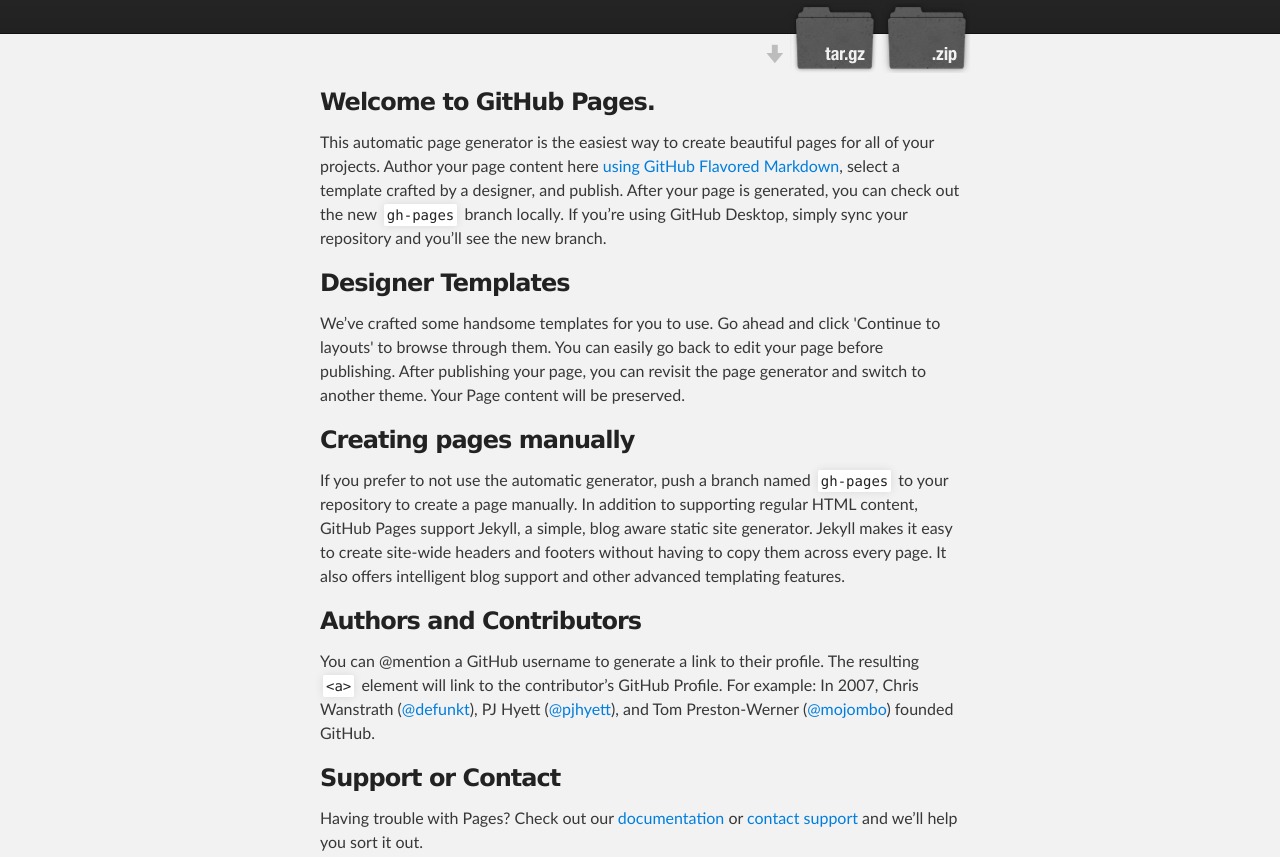
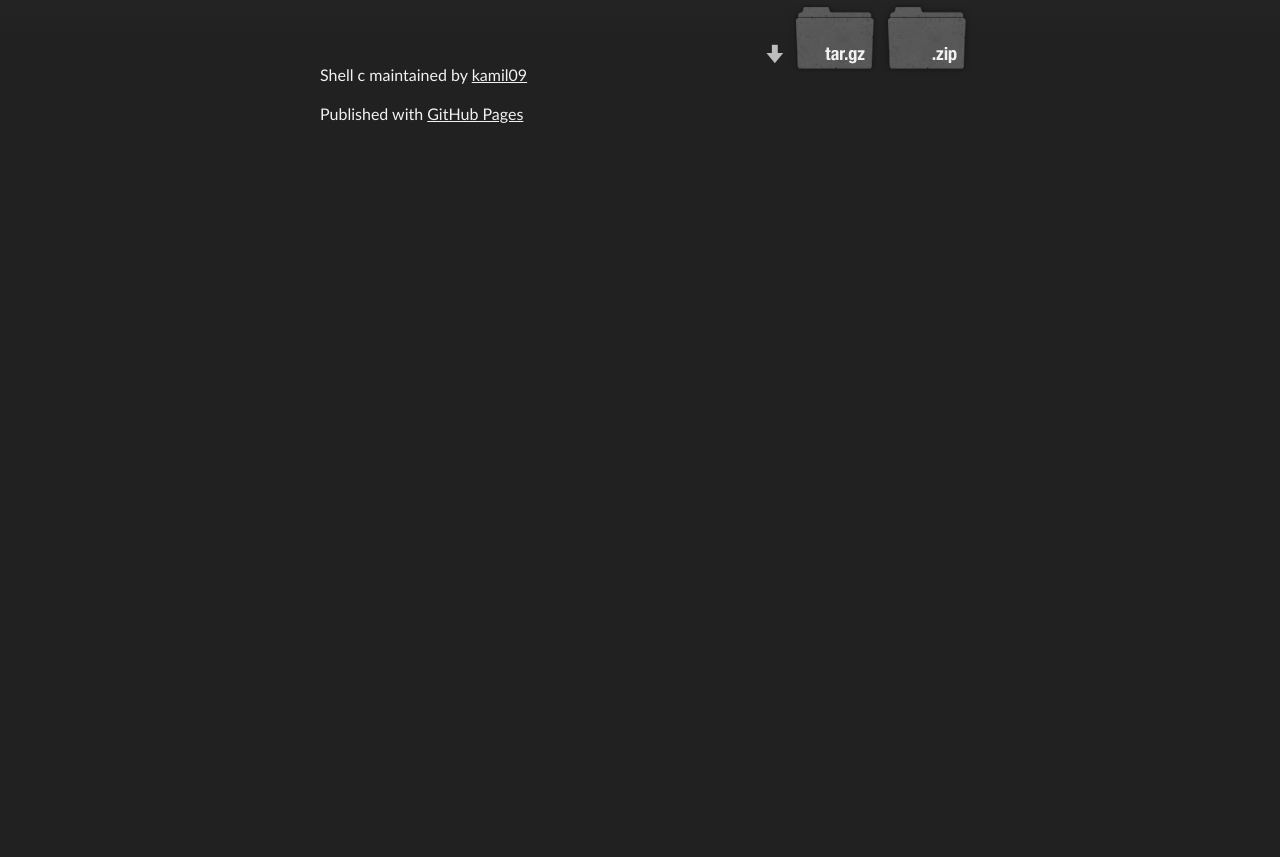
Before and after one commit to kamil09/SHELL_C, a plain HTML site: page index.html in a window 1280 px wide. Shown: the part 212-1069 px from the top of the page. After the commit the page ends 800 px from the top, so only its background shows below. Drawn offline with Linux system fonts and the light colour scheme.

Commit message:
Update index.html

```diff
--- a/index.html
+++ b/index.html
@@ -29,34 +29,6 @@
     </div>
 
     <!-- MAIN CONTENT -->
-    <div id="main_content_wrap" class="outer">
-      <section id="main_content" class="inner">
-        <h3>
-<a id="welcome-to-github-pages" class="anchor" href="#welcome-to-github-pages" aria-hidden="true"><span aria-hidden="true" class="octicon octicon-link"></span></a>Welcome to GitHub Pages.</h3>
-
-<p>This automatic page generator is the easiest way to create beautiful pages for all of your projects. Author your page content here <a href="https://guides.github.com/features/mastering-markdown/">using GitHub Flavored Markdown</a>, select a template crafted by a designer, and publish. After your page is generated, you can check out the new <code>gh-pages</code> branch locally. If you’re using GitHub Desktop, simply sync your repository and you’ll see the new branch.</p>
-
-<h3>
-<a id="designer-templates" class="anchor" href="#designer-templates" aria-hidden="true"><span aria-hidden="true" class="octicon octicon-link"></span></a>Designer Templates</h3>
-
-<p>We’ve crafted some handsome templates for you to use. Go ahead and click 'Continue to layouts' to browse through them. You can easily go back to edit your page before publishing. After publishing your page, you can revisit the page generator and switch to another theme. Your Page content will be preserved.</p>
-
-<h3>
-<a id="creating-pages-manually" class="anchor" href="#creating-pages-manually" aria-hidden="true"><span aria-hidden="true" class="octicon octicon-link"></span></a>Creating pages manually</h3>
-
-<p>If you prefer to not use the automatic generator, push a branch named <code>gh-pages</code> to your repository to create a page manually. In addition to supporting regular HTML content, GitHub Pages support Jekyll, a simple, blog aware static site generator. Jekyll makes it easy to create site-wide headers and footers without having to copy them across every page. It also offers intelligent blog support and other advanced templating features.</p>
-
-<h3>
-<a id="authors-and-contributors" class="anchor" href="#authors-and-contributors" aria-hidden="true"><span aria-hidden="true" class="octicon octicon-link"></span></a>Authors and Contributors</h3>
-
-<p>You can @mention a GitHub username to generate a link to their profile. The resulting <code>&lt;a&gt;</code> element will link to the contributor’s GitHub Profile. For example: In 2007, Chris Wanstrath (<a href="https://github.com/defunkt" class="user-mention">@defunkt</a>), PJ Hyett (<a href="https://github.com/pjhyett" class="user-mention">@pjhyett</a>), and Tom Preston-Werner (<a href="https://github.com/mojombo" class="user-mention">@mojombo</a>) founded GitHub.</p>
-
-<h3>
-<a id="support-or-contact" class="anchor" href="#support-or-contact" aria-hidden="true"><span aria-hidden="true" class="octicon octicon-link"></span></a>Support or Contact</h3>
-
-<p>Having trouble with Pages? Check out our <a href="https://help.github.com/pages">documentation</a> or <a href="https://github.com/contact">contact support</a> and we’ll help you sort it out.</p>
-      </section>
-    </div>
 
     <!-- FOOTER  -->
     <div id="footer_wrap" class="outer">
```
